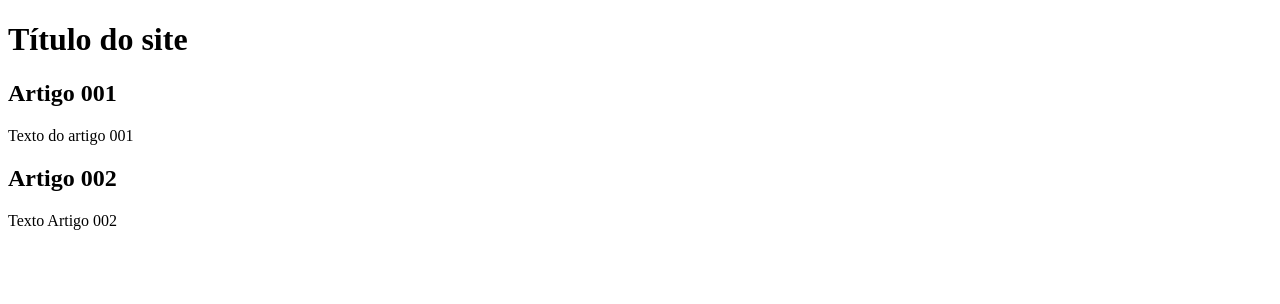
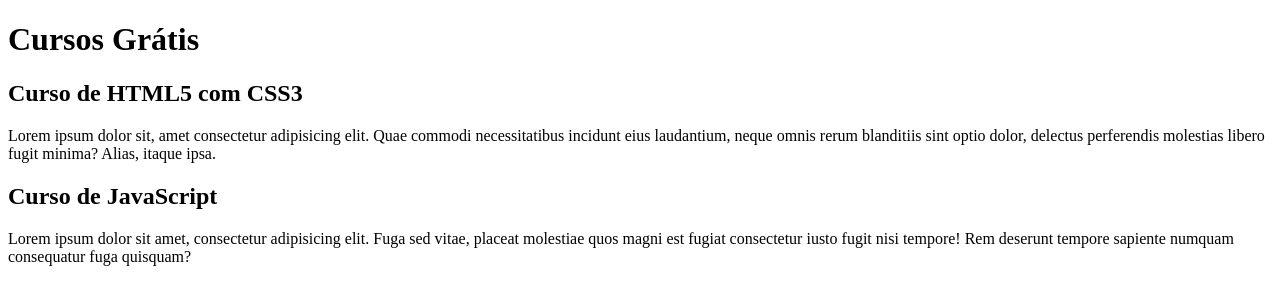
Before and after one commit to PedroSalvador07/projeto-site, a plain HTML site: page index.html in a window 1280 px wide. Drawn offline with Linux system fonts and the light colour scheme.

Commit message:
comecei a escrever o conteúdo

```diff
--- a/index.html
+++ b/index.html
@@ -7,15 +7,15 @@
 </head>
 <body>
     <main>
-        <h1>Título do site</h1>
+        <h1>Cursos Grátis</h1>
         <header>
             <article>
-                <h2>Artigo 001</h2>
-                <p>Texto do artigo 001</p>
+                <h2>Curso de HTML5 com CSS3</h2>
+                <p>Lorem ipsum dolor sit, amet consectetur adipisicing elit. Quae commodi necessitatibus incidunt eius laudantium, neque omnis rerum blanditiis sint optio dolor, delectus perferendis molestias libero fugit minima? Alias, itaque ipsa.</p>
             </article>
             <article>
-                <h2>Artigo 002</h2>
-                <p>Texto Artigo 002</p>
+                <h2>Curso de JavaScript</h2>
+                <p>Lorem ipsum dolor sit amet, consectetur adipisicing elit. Fuga sed vitae, placeat molestiae quos magni est fugiat consectetur iusto fugit nisi tempore! Rem deserunt tempore sapiente numquam consequatur fuga quisquam?</p>
             </article>
         </header>
     </main>
```
